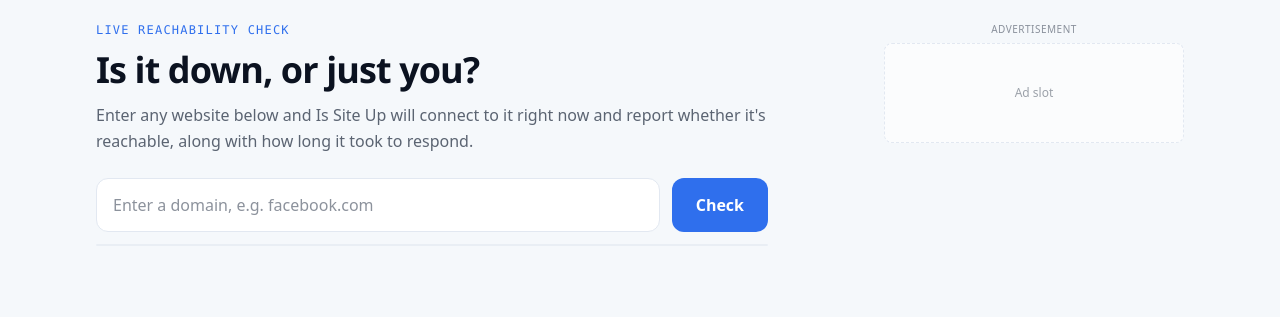
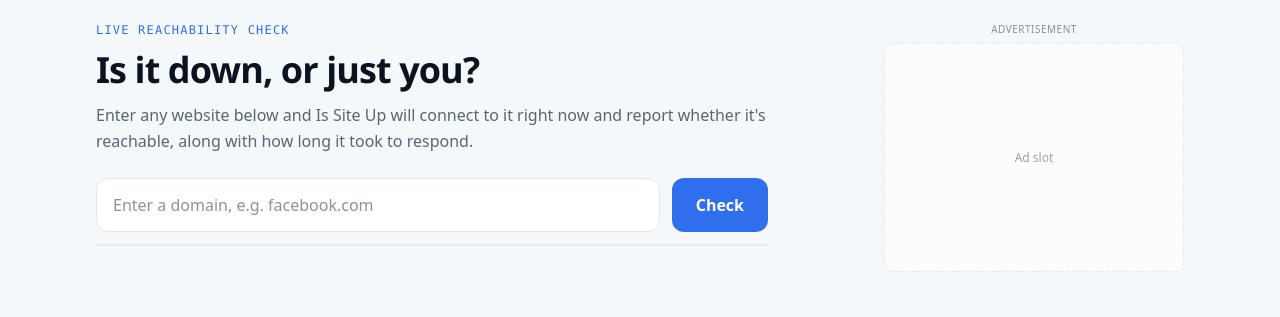
Before and after one commit to cyberinc101-stack/websitedownup, a Next.js app: page / in a window 1280 px wide. Shown: the part 191-508 px from the top of the page. Built offline with nearby package versions, Linux system fonts and the light colour scheme; no server answers.

Commit message:
Fix AdSlot placeholder not filling reserved height, causing gap in rail

```diff
--- a/components/AdSlot.tsx
+++ b/components/AdSlot.tsx
@@ -13,10 +13,10 @@ export default function AdSlot({
 }) {
   return (
     <div className={`flex flex-col items-center ${className}`}>
-      <span className="text-[10px] uppercase tracking-wider text-muted/70 mb-1.5">
+      <span className="text-[10px] uppercase tracking-wider text-muted/70 mb-1.5 shrink-0">
         {label}
       </span>
-      <div className="w-full min-h-[100px] rounded-lg border border-dashed border-line bg-white/60 flex items-center justify-center text-xs text-muted/60">
+      <div className="flex-1 w-full min-h-[100px] rounded-lg border border-dashed border-line bg-white/60 flex items-center justify-center text-xs text-muted/60">
         {/* Replace this div with your <ins class="adsbygoogle"> tag */}
         Ad slot
       </div>
```
